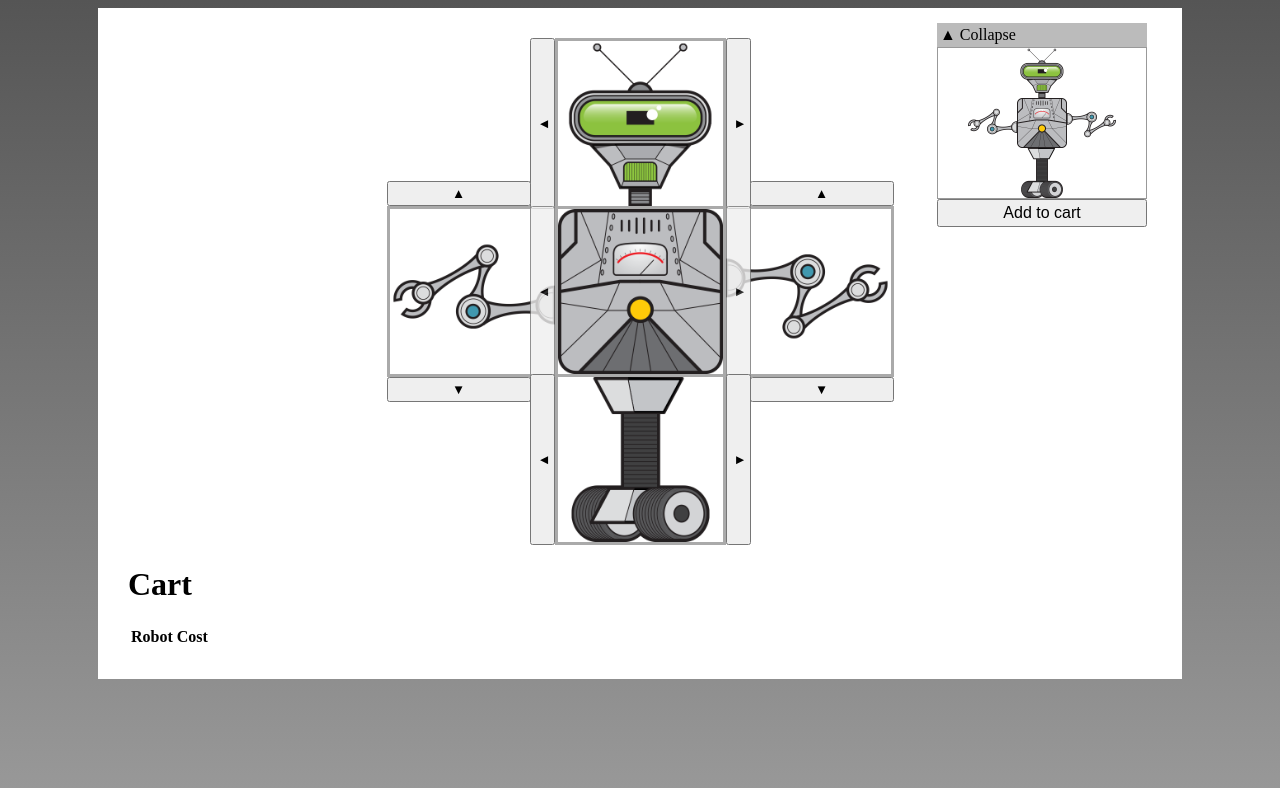
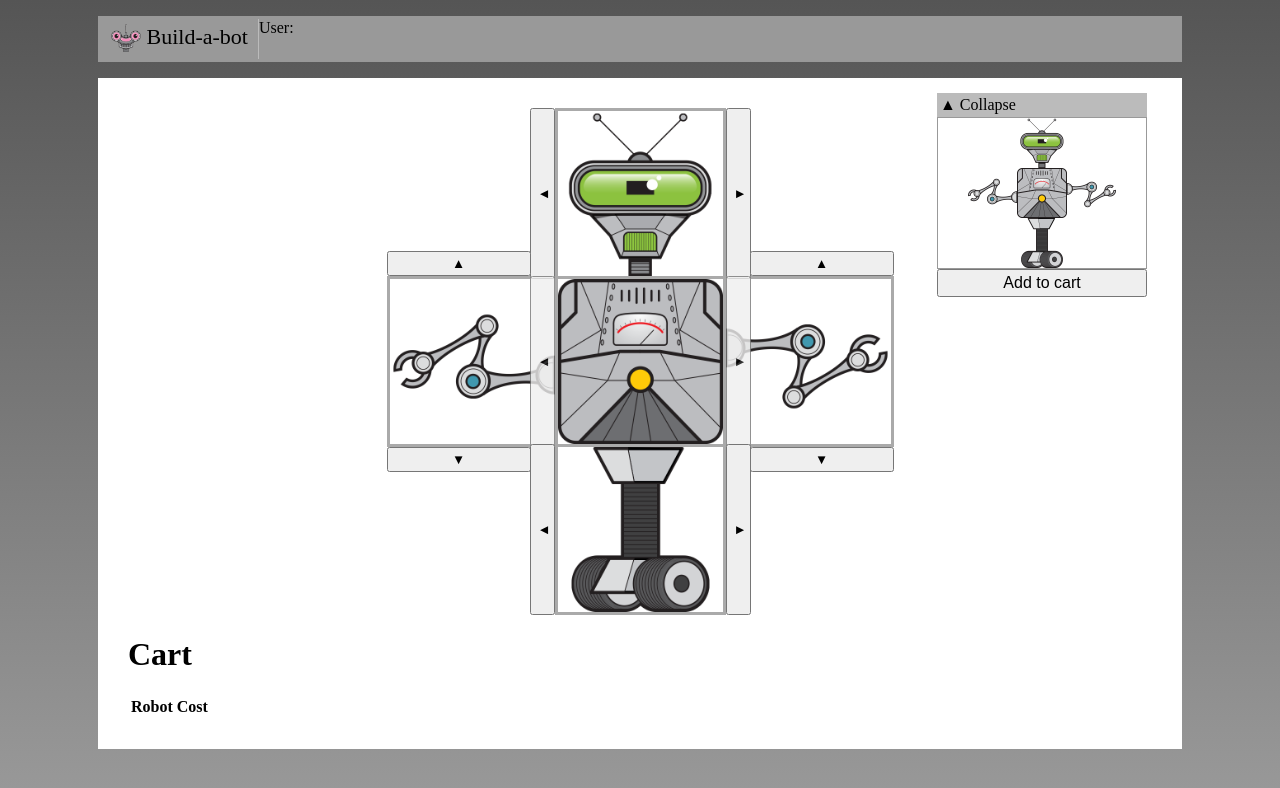
Before and after one commit to mehmetka/vuejs-examples, a Vue app in the folder build-a-bot/: page / in a window 1280 px wide. Shown: the top 788 px of the page. Built offline with nearby package versions, Linux system fonts and the light colour scheme.

Commit message:
Add header

```diff
--- a/build-a-bot/src/App.vue
+++ b/build-a-bot/src/App.vue
@@ -1,7 +1,14 @@
 <template>
-  <!-- <header>
-    Header
-  </header> -->
+  <header>
+    <nav>
+      <ul>
+        <li class="nav-item">
+          <img class="logo" src="./assets/build-a-bot-logo.png" alt=""/> Build-a-bot
+        </li>
+        User: {{userName}}
+      </ul>
+    </nav>
+  </header>
   <main>
     <RobotBuilder />
     <!-- <SearchComponent /> -->
@@ -42,4 +49,23 @@ main {
   width: 1024px;
   min-height: 300px;
 }
+header {
+  background-color: #999;
+  width: 1084px;
+  margin: 0 auto;
+}
+ul {
+  padding: 3px;
+  display: flex;
+}
+.nav-item {
+  display: inline-block;
+  padding: 5px 10px;
+  font-size: 22px;
+  border-right: 1px solid #bbb;
+}
+.logo {
+  vertical-align: middle;
+  height: 30px;
+}
 </style>
```
Also changed, not shown: build-a-bot/src/assets/build-a-bot-logo.png (added).
